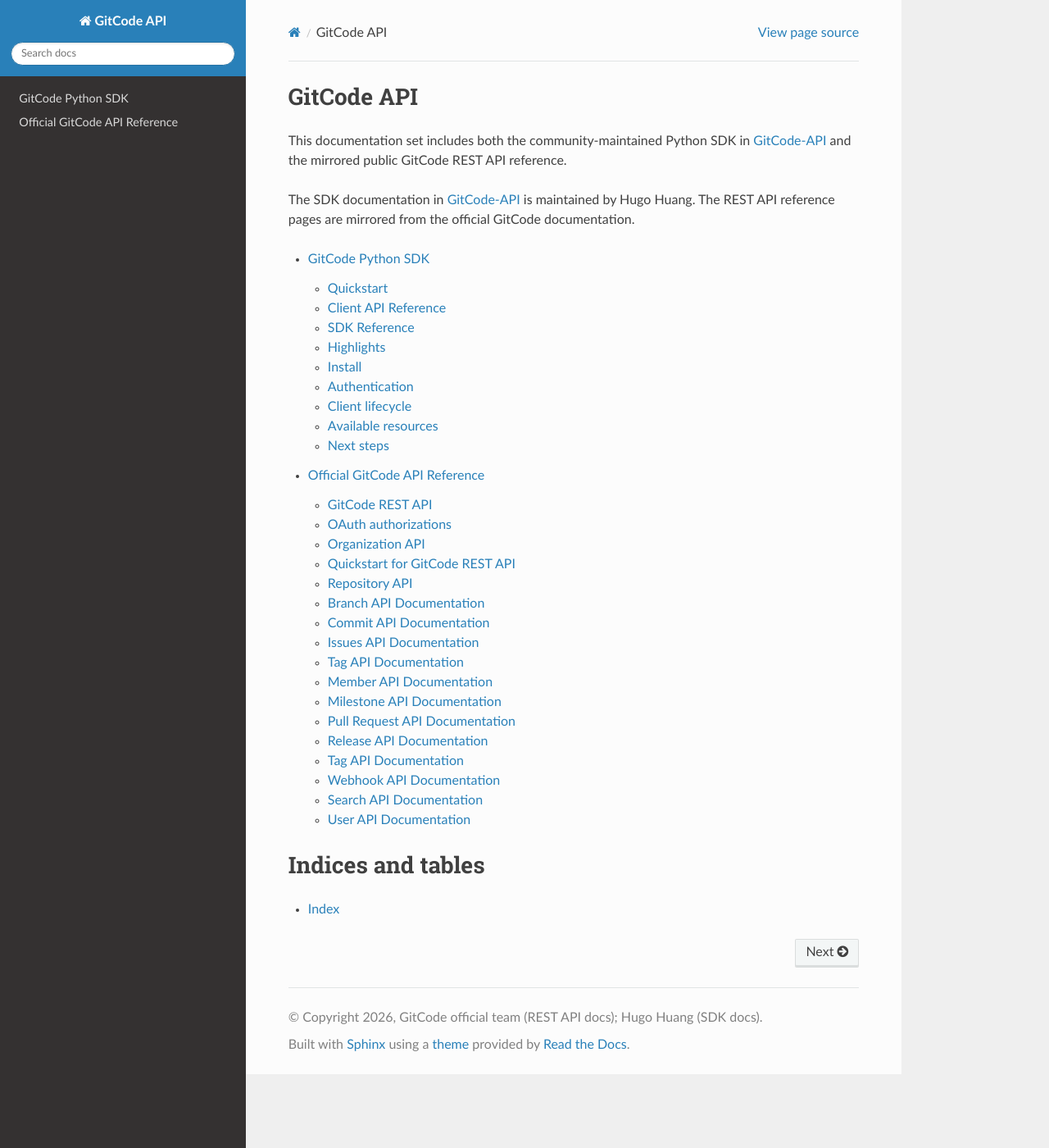
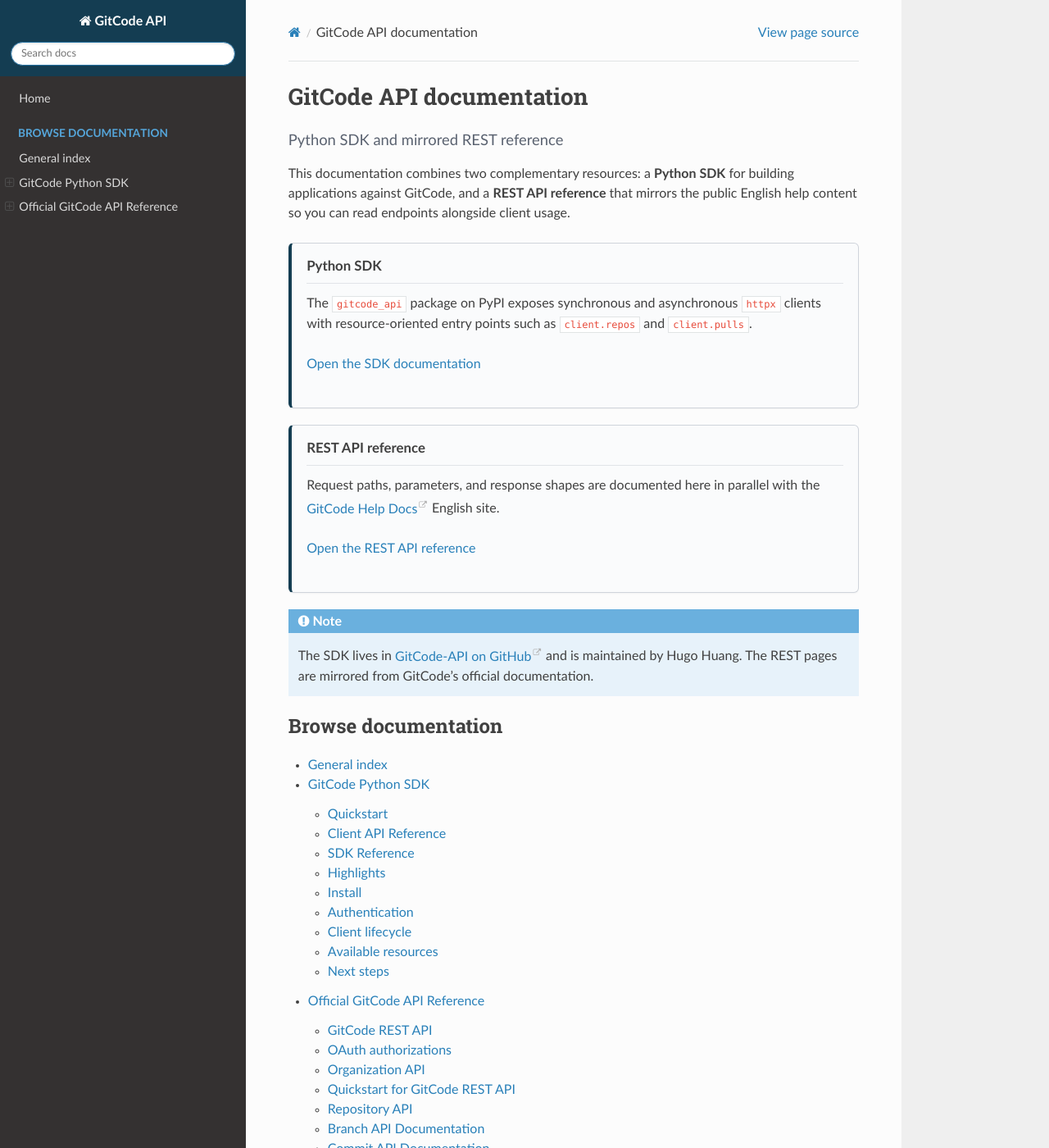
Before and after one commit to Trenza1ore/GitCode-API, a Sphinx documentation site: the page built from docs/index.rst, in a window 1280 px wide and 1400 px high. Shown: the whole window at 82% size. Built offline with Sphinx 7.4.7 and the Read the Docs theme 3.1.0, drawn with Linux system fonts in a browser that asks for light colours; some of the changed text lies outside the part shown.

Commit message:
docs: prettify docs

```diff
--- /dev/null
+++ b/docs/_static/custom.css
@@ -0,0 +1,35 @@
+/* Landing: bordered topic cards (see index.rst :class: gc-doc-card) */
+.rst-content .topic.gc-doc-card {
+  margin-bottom: 1.25rem;
+  padding: 1rem 1.15rem 1.1rem;
+  border: 1px solid #cfd4db;
+  border-radius: 6px;
+  border-left: 4px solid #143d52;
+  background: #fafbfc;
+  box-shadow: 0 1px 2px rgba(0, 0, 0, 0.04);
+}
+
+.rst-content .topic.gc-doc-card > .topic-title {
+  font-size: 1.05rem;
+  margin-top: 0;
+  padding-bottom: 0.5rem;
+  margin-bottom: 0.75rem;
+  border-bottom: 1px solid #e1e4e8;
+}
+
+/* Slightly clearer body text in main column */
+.wy-nav-content .rst-content {
+  max-width: 920px;
+}
+
+.wy-nav-content .rst-content > .section > h1 {
+  margin-bottom: 0.35rem;
+}
+
+.wy-nav-content .rst-content .rubric {
+  font-size: 1.15rem;
+  font-weight: 400;
+  color: #5a6270;
+  margin-bottom: 1rem;
+  border-bottom: none;
+}
--- /dev/null
+++ b/docs/_templates/layout.html
@@ -0,0 +1,12 @@
+{% extends "!layout.html" %}
+
+{# Home is the master doc and cannot be listed in the root toctree; prepend it here.
+   On the master page, pathto(master_doc) is ``#``; use a real filename instead. #}
+{% block menu %}
+<ul>
+  <li class="toctree-l1">
+    <a class="reference internal" href="{% if pagename == master_doc %}index.html{% else %}{{ pathto(master_doc) }}{% endif %}">Home</a>
+  </li>
+</ul>
+{{ super() }}
+{% endblock %}
--- a/docs/conf.py
+++ b/docs/conf.py
@@ -33,6 +33,20 @@
 
 html_theme = "sphinx_rtd_theme"
 html_static_path = ["_static"]
+html_css_files = ["custom.css"]
+
+html_title = f"{project} documentation"
+
+html_theme_options = {
+    "style_external_links": True,
+    "navigation_depth": 4,
+    "collapse_navigation": False,
+    "sticky_navigation": True,
+    "prev_next_buttons_location": "both",
+    "style_nav_header_background": "#143d52",
+}
+
+pygments_style = "friendly"
 
 language = "en"
 
--- a/docs/index.rst
+++ b/docs/index.rst
@@ -1,19 +1,47 @@
-GitCode API
-===========
+GitCode API documentation
+=========================
 
-This documentation set includes both the community-maintained Python SDK in `GitCode-API <https://github.com/Trenza1ore/GitCode-API>`__
-and the mirrored public GitCode REST API reference.
+.. rubric:: Python SDK and mirrored REST reference
 
-The SDK documentation in `GitCode-API <https://github.com/Trenza1ore/GitCode-API>`__ is maintained by Hugo Huang.
-The REST API reference pages are mirrored from the official GitCode documentation.
+This documentation combines two complementary resources: a **Python SDK** for
+building applications against GitCode, and a **REST API reference** that
+mirrors the public English help content so you can read endpoints alongside
+client usage.
+
+.. topic:: Python SDK
+   :class: gc-doc-card
+
+   The ``gitcode_api`` package on PyPI exposes synchronous and asynchronous
+   ``httpx`` clients with resource-oriented entry points such as
+   ``client.repos`` and ``client.pulls``.
+
+   :doc:`Open the SDK documentation <sdk/index>`
+
+.. topic:: REST API reference
+   :class: gc-doc-card
+
+   Request paths, parameters, and response shapes are documented here in
+   parallel with the `GitCode Help Docs <https://docs.gitcode.com/en/docs/>`__
+   English site.
+
+   :doc:`Open the REST API reference <rest_api/index>`
+
+.. note::
+
+   The SDK lives in `GitCode-API on GitHub <https://github.com/Trenza1ore/GitCode-API>`__
+   and is maintained by Hugo Huang. The REST pages are mirrored from GitCode’s
+   official documentation.
 
 .. toctree::
    :maxdepth: 2
+   :caption: Browse documentation
 
+   General index <genindex>
    sdk/index
    rest_api/index
 
-Indices and tables
-==================
+----
 
-* :ref:`genindex`
+.. rubric:: Indices
+
+The :ref:`genindex` lists documented names in alphabetical order.
```
